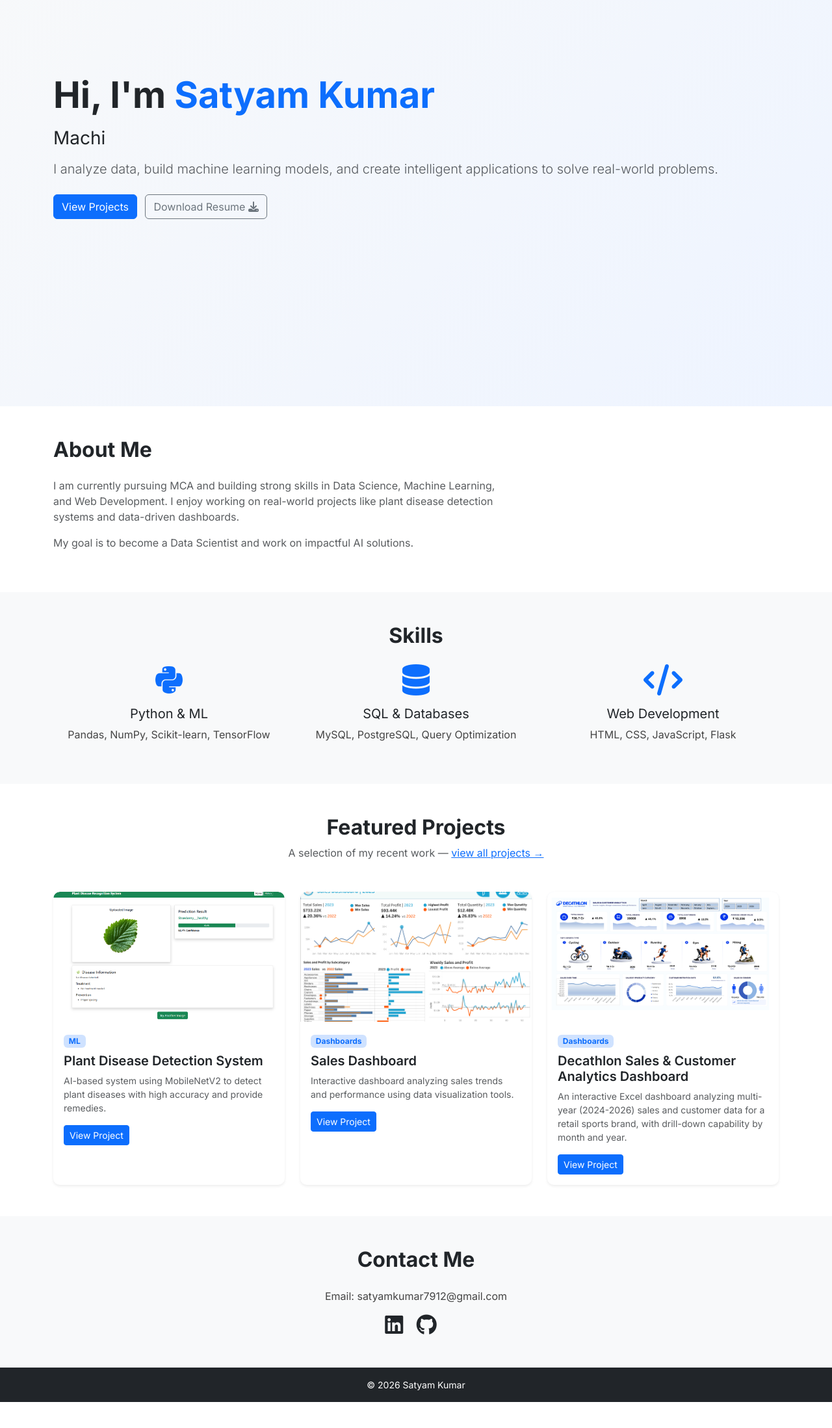
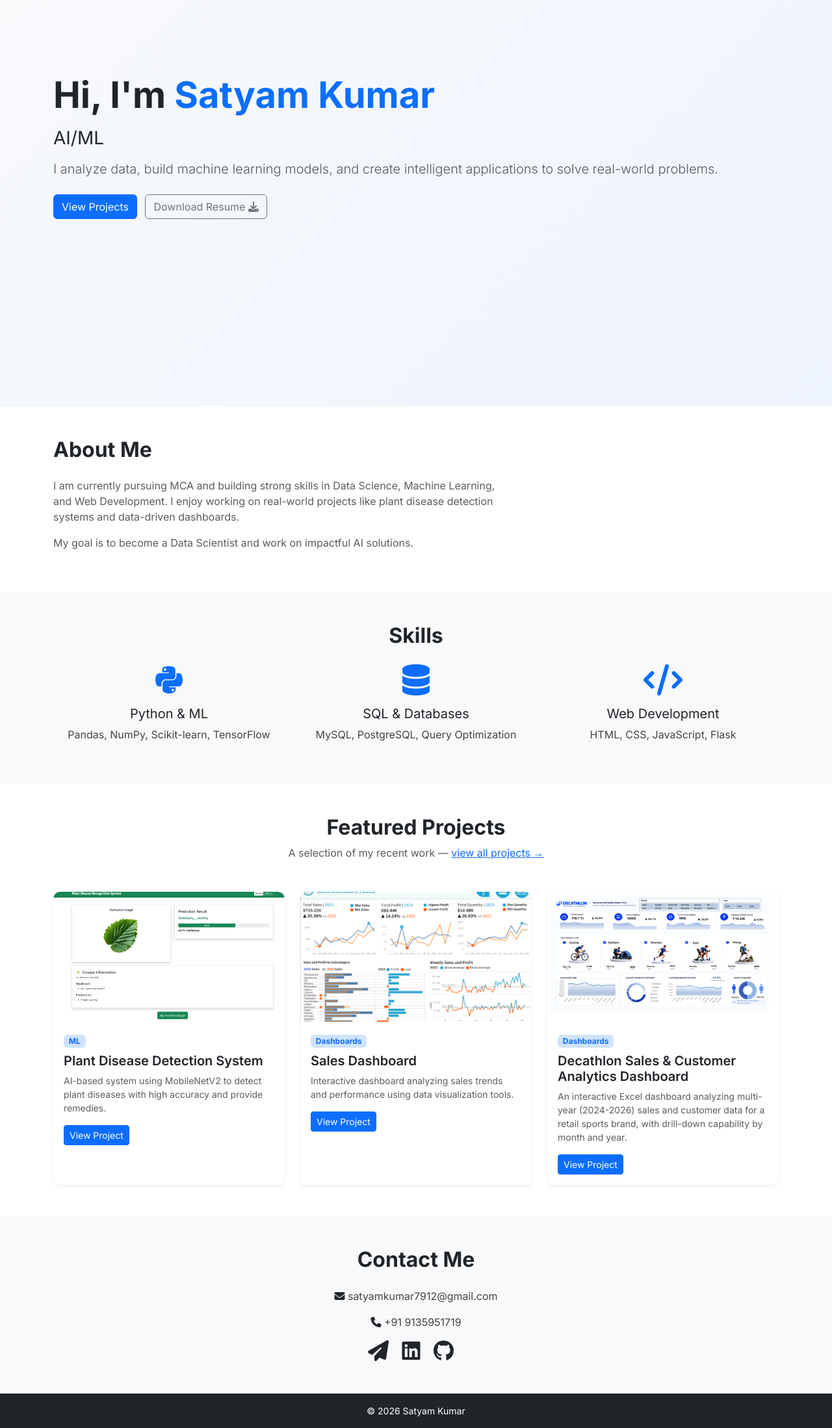
Before and after one commit to satyam0271/portfolio, a Flask app: page / in a window 1280 px wide. Shown: the part 175-2372 px from the top of the page at 65% size. Before the commit the page ends 2332 px from the top, so only its background shows below. Run offline with Flask 3, Linux system fonts and the light colour scheme.

Commit message:
few changes in contact me section

```diff
--- a/static/js/script.js
+++ b/static/js/script.js
@@ -25,9 +25,8 @@ document.addEventListener("DOMContentLoaded", function () {
 
     const textArray = [
         "Aspiring Data Scientist",
-        "Machine Learning Enthusiast",
-        "Data Analyst",
-        "AI/ML Developer"
+        "AI/ML Enthusiast",
+        "Data Analyst"
     ];
 
     let textIndex = 0;
--- a/templates/index.html
+++ b/templates/index.html
@@ -100,9 +100,11 @@
 <section id="contact" class="py-5 bg-light reveal">
     <div class="container text-center">
         <h2 class="fw-bold mb-4">Contact Me</h2>
-        <p>Email: satyamkumar7912@gmail.com</p>
+        <p><i class="fa-solid fa-envelope"></i> satyamkumar7912@gmail.com</p>
+        <p><i class="fa-solid fa-phone"></i> +91 9135951719</p>
 
         <div class="mt-3">
+            <a href="mailto:satyamkumar7912@gmail.com" target="_blank" class="me-3"><i class="fas fa-paper-plane fa-2x"></i></a>
             <a href="https://www.linkedin.com/in/satyamkumar0271" target="_blank" class="me-3"><i class="fab fa-linkedin fa-2x"></i></a>
             <a href="https://github.com/satyam0271" target="_blank" class="me-3"><i class="fab fa-github fa-2x"></i></a>
         </div>
```
